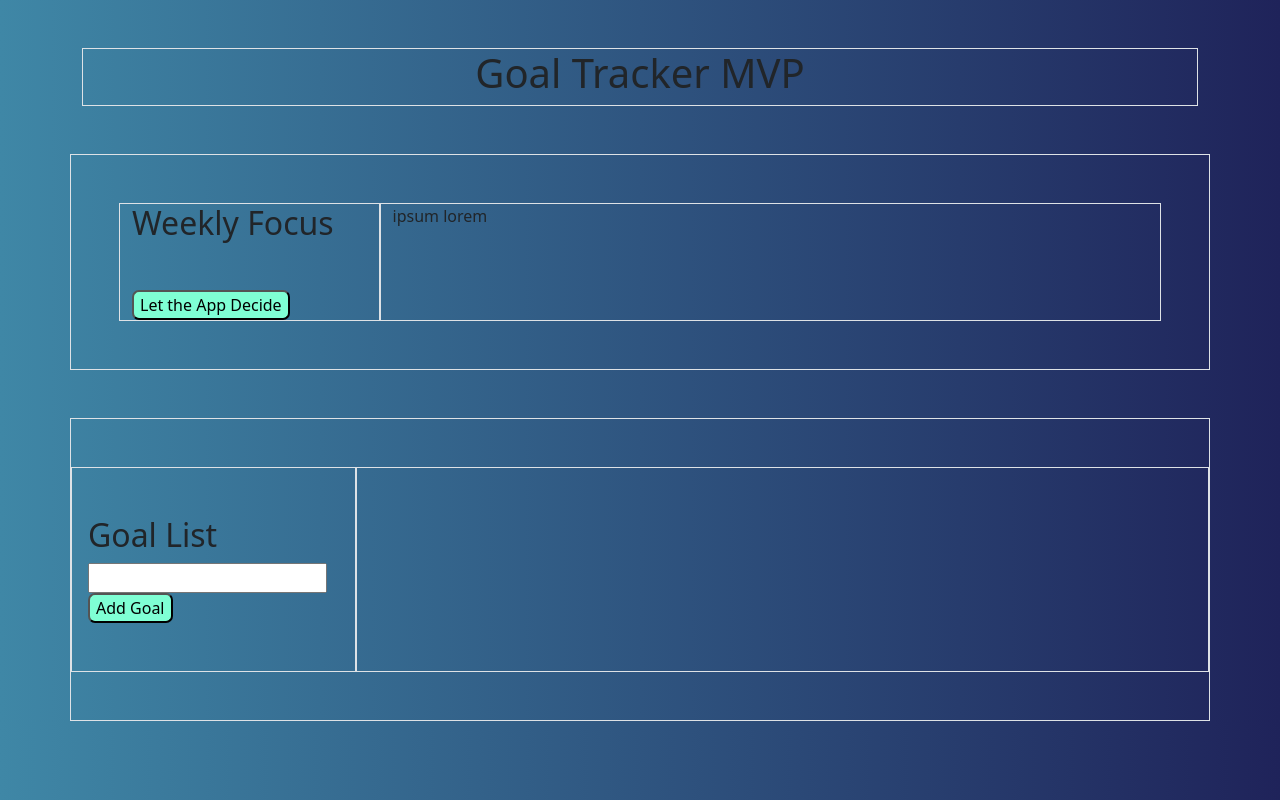
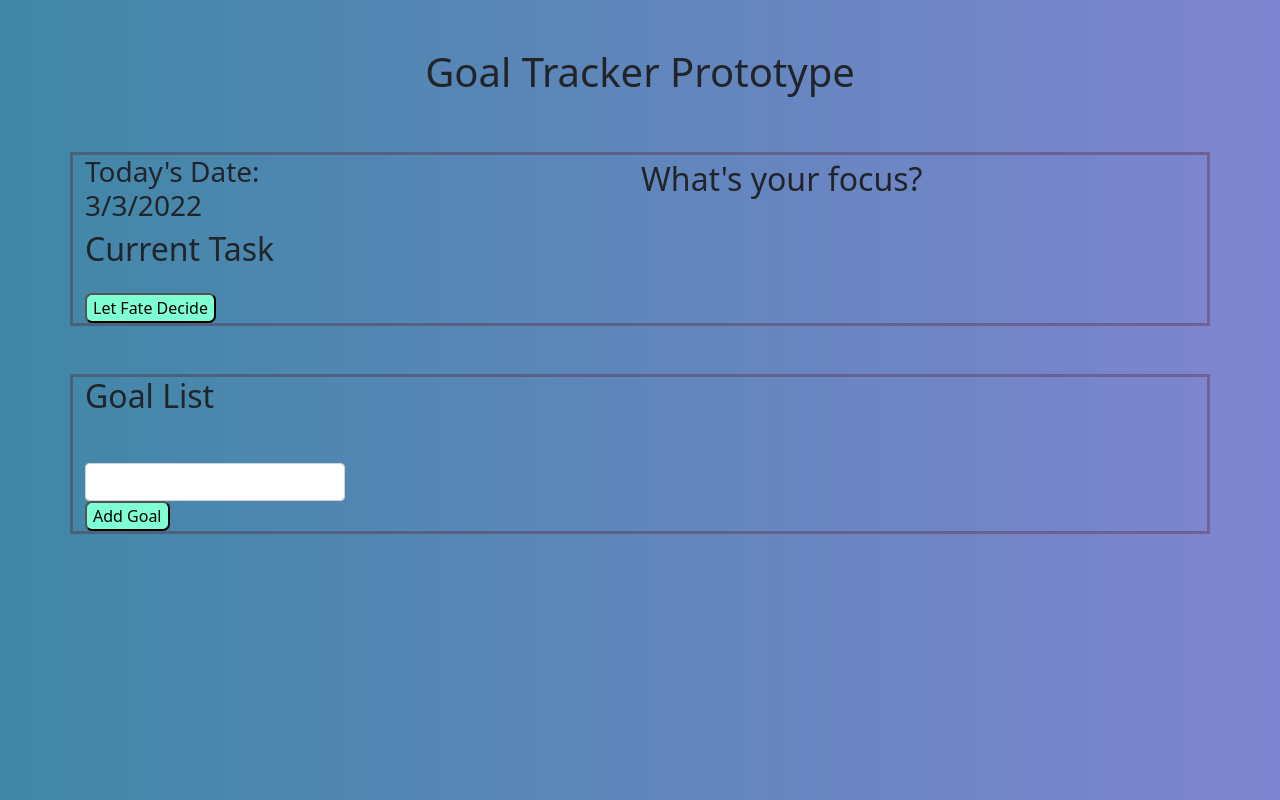
Before and after one commit to lelandcypress/goal_tracker, a plain HTML site: page index.html in a window 1280 px wide. Drawn offline with nearby package versions, Linux system fonts and the light colour scheme.

Commit message:
MVP built

```diff
--- a/assets/goalList.js
+++ b/assets/goalList.js
@@ -4,6 +4,10 @@ const goalListParent = document.getElementById("goal_listParent");
 const fateButton = document.getElementById("fateButton");
 const goalText = document.getElementById("goalText");
 const motivateMe = document.getElementById("motivateMe");
+const calendar = document.getElementById("date");
+const today = new Date();
+var date =
+  today.getMonth() + 1 + "/" + today.getDate() + "/" + today.getFullYear();
 
 let goalList = [];
 
@@ -11,6 +15,8 @@ function decideMyFate() {
   let randomLength = goalList.length;
   let random = Math.floor(Math.random() * randomLength);
   let selectedGoal = goalList[random];
+  console.log(selectedGoal);
+  console.log(random);
   goalText.innerHTML = selectedGoal;
 }
 
@@ -28,6 +34,7 @@ function updateLocalStorage(array) {
 function displayGoals(array) {
   for (let i = 0; i < array.length; i++) {
     const listItem = document.createElement("p");
+    listItem.classList.add("addedGoal");
     listItem.textContent = array[i];
     goalListParent.appendChild(listItem);
   }
@@ -39,6 +46,7 @@ function init() {
     goalList = savedGoals;
   }
   displayGoals(goalList);
+  calendar.innerHTML = date;
 }
 
 goalButton.addEventListener("click", function () {
@@ -51,7 +59,6 @@ goalButton.addEventListener("click", function () {
 });
 
 fateButton.addEventListener("click", function () {
-  goalText.innerHTML = "";
   motivateMe.innerHTML = "";
   decideMyFate();
   generateQuote();
--- a/assets/style.css
+++ b/assets/style.css
@@ -1,21 +1,25 @@
 body {
-  background: linear-gradient(0.25turn, #3f87a6, #1f235a);
+  background: linear-gradient(0.25turn, #3f87a6, #8085d1);
 }
 .goal_button {
   border-radius: 7px;
-  height: 30px;
   background-color: aquamarine;
 }
 .selectedGoal {
   /*visibility: hidden;*/
   font-size: 200%;
-
 }
 .moto_text {
   /*visibility: hidden;*/
   font-size: 120%;
-  display: block;
-  position: relative;
-  left: 50px;
+}
 
+.divBorders {
+  border: rgba(87, 15, 15, 0.301) 3px solid;
 }
+.addedGoal {
+  border: black 1px solid;
+  border-radius: 25px;
+  padding-left: 125px;
+  background-color: rgba(182, 155, 155, 0.513);
+}
--- a/index.html
+++ b/index.html
@@ -14,31 +14,42 @@
     <title>Goal Tracker</title>
   </head>
   <body class="container">
-    <div class="my-5 d-flex justify-content-center border">
-      <h1 class="header">Goal Tracker MVP</h1>
+    <div class="my-5 d-flex justify-content-center">
+      <h1 class="header">Goal Tracker Prototype</h1>
     </div>
-    <div id="weekly_focus" class="p-5 mb-5 border row">
-      <div class="border col-3">
-        <h2 class="mb-5">Weekly Focus</h2>
-        <button id="fateButton" class="goal_button">Let the App Decide</button>
+    <div id="weekly_focus" class="mb-5 row divBorders">
+      <div class="col-3">
+        <h3>Today's Date: <span id="date"></span></h3>
+        <h2 class="mb-4">Current Task</h2>
+        <button id="fateButton" class="goal_button button">
+          Let Fate Decide
+        </button>
       </div>
-      <div class="col-9 border">
-        <p id="goalText">
-          ipsum lorem
-          <!-- random item from local storage is pulled and displayed here -->
+      <div class="col-9">
+        <p id="goalText" class="d-flex justify-content-center selectedGoal">
+         What's your focus? <!-- random item from local storage is pulled and displayed here -->
         </p>
-        <p id="motivateMe" class="moto_text"></p>
+        <p
+          id="motivateMe"
+          class="moto_text d-flex justify-content-center py-4 mb-5"
+        >
+
+        </p>
       </div>
     </div>
 
-    <div class="goal_display row border">
-      <div class="border py-5 px-3 my-5 col-3">
-        <h2>Goal List</h2>
-
-        <input type="text" id="goal_input" name="goal_input" />
-        <button id="goal_button" class="goal_button">Add Goal</button>
+    <div class="goal_display row divBorders">
+      <div class="px-3my-5 col-3">
+        <h2 class="d-flex align-items-start mb-5">Goal List</h2>
+        <input
+          type="text"
+          id="goal_input"
+          name="goal_input"
+          class="form-control d-flex align-items-start"
+        />
+        <button id="goal_button" class="goal_button button">Add Goal</button>
       </div>
-      <div class="border col-9 my-5">
+      <div class="col-9 my-5">
         <ul id="goal_listParent"></ul>
         <!-- save goals button that pushes it to local storage-->
       </div>
```
